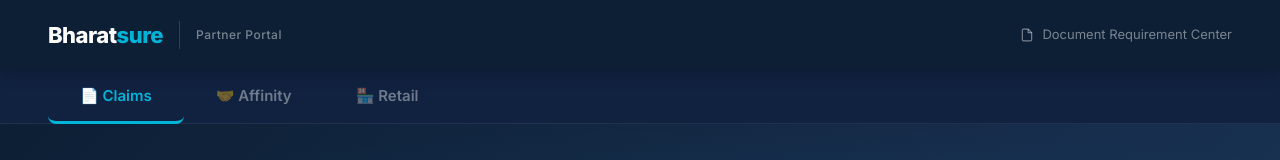
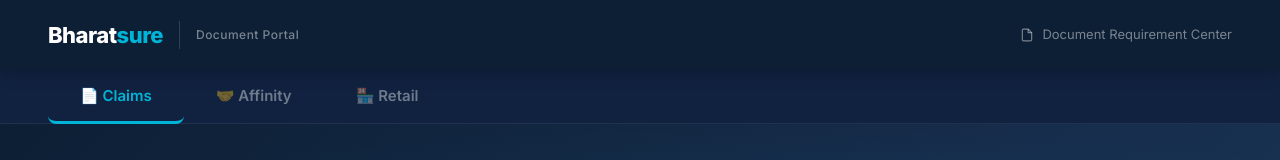
Before and after one commit to mahajan022/Document_required, a React (Vite) app in the folder bharatsure-portal/: page / in a window 1280 px wide. Shown: the top 160 px of the page. Built offline with nearby package versions, Linux system fonts and the light colour scheme.

Commit message:
update project

```diff
--- a/bharatsure-portal/src/App.jsx
+++ b/bharatsure-portal/src/App.jsx
@@ -516,7 +516,7 @@ export default function App() {
           <div className="logo">
             <div className="logo-mark">Bharat<span>sure</span></div>
             <div className="logo-divider" />
-            <div className="logo-sub-text">Partner Portal</div>
+            <div className="logo-sub-text">Document Portal</div>
           </div>
           <div className="nav-right">
             <svg width="14" height="14" viewBox="0 0 24 24" fill="none" stroke="currentColor" strokeWidth="2">
```
